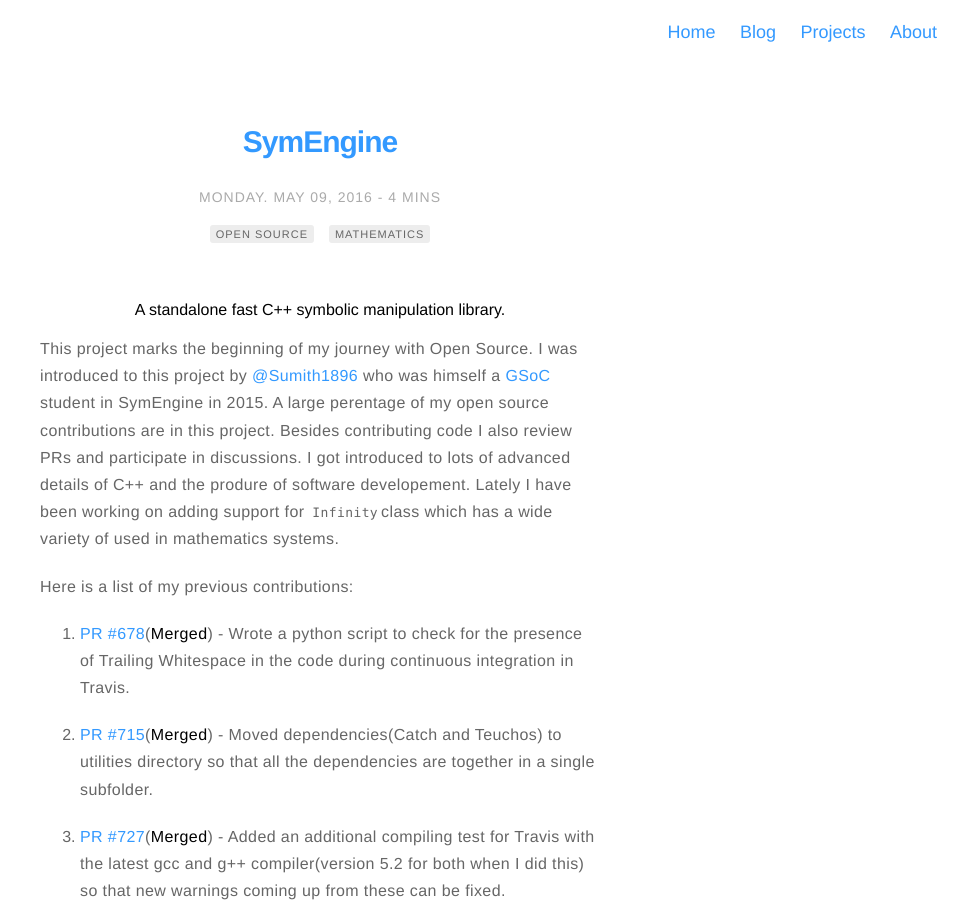
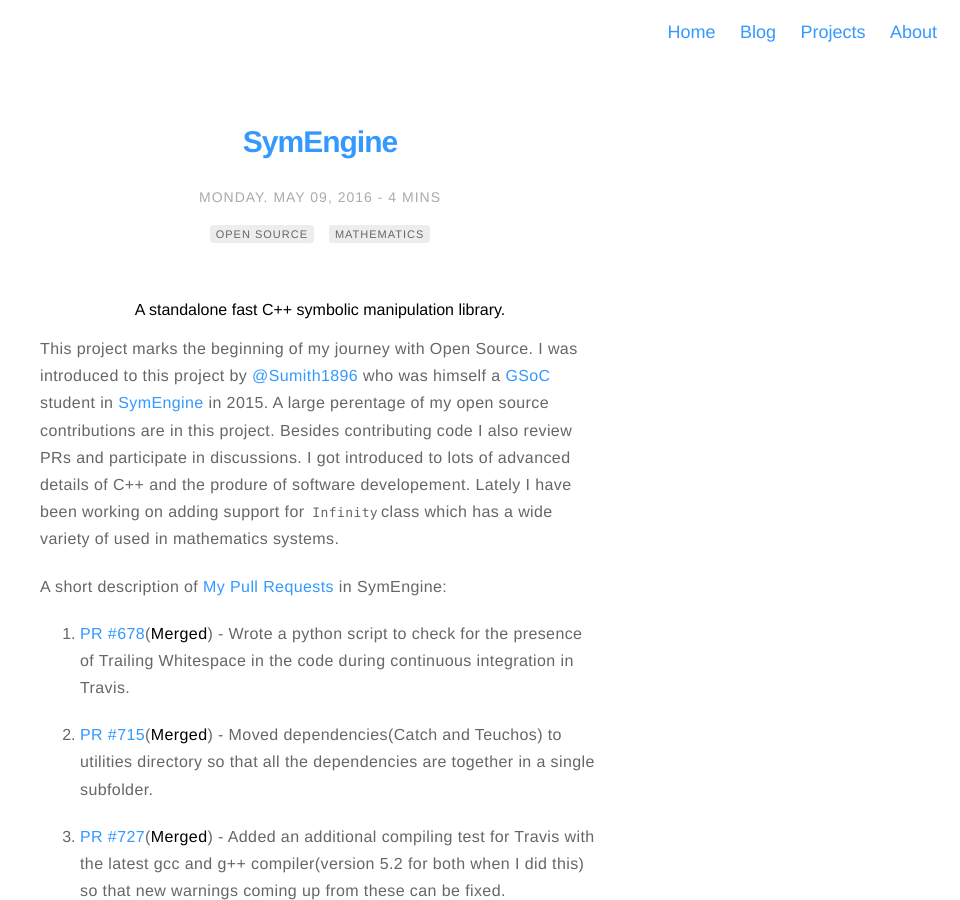
Before and after one commit to CodeMaxx/CodeMaxx.github.io, a Jekyll site: the page built from _posts/2016-05-10-SymEngine.md, in a window 1280 px wide and 900 px high. Shown: the whole window, without its empty margins (320-1280 px from the left). Built offline with Jekyll 4.4.1, drawn with Linux system fonts in a browser that asks for light colours; comment, search, counter and statistics services are not loaded.

Commit message:
Add links to Symengine

```diff
--- a/_posts/2016-05-10-SymEngine.md
+++ b/_posts/2016-05-10-SymEngine.md
@@ -11,9 +11,9 @@
 
 <center>A standalone fast C++ symbolic manipulation library.</center>
 
-This project marks the beginning of my journey with Open Source. I was introduced to this project by [@Sumith1896](https://github.com/Sumith1896) who was himself a [GSoC](https://summerofcode.withgoogle.com/) student in SymEngine in 2015. A large perentage of my open source contributions are in this project. Besides contributing code I also review PRs and participate in discussions. I got introduced to lots of advanced details of C++ and the produre of software developement. Lately I have been working on adding support for `Infinity`class which has a wide variety of used in mathematics systems.
+This project marks the beginning of my journey with Open Source. I was introduced to this project by [@Sumith1896](https://github.com/Sumith1896) who was himself a [GSoC](https://summerofcode.withgoogle.com/) student in [SymEngine](https://github.com/symengine/symengine/) in 2015. A large perentage of my open source contributions are in this project. Besides contributing code I also review PRs and participate in discussions. I got introduced to lots of advanced details of C++ and the produre of software developement. Lately I have been working on adding support for `Infinity`class which has a wide variety of used in mathematics systems.
 
-Here is a list of my previous contributions:
+A short description of [My Pull Requests](https://github.com/symengine/symengine/pulls?q=is%3Apr+author%3ACodeMaxx+is%3Aclosed) in SymEngine:
 
 1. [PR #678](https://github.com/symengine/symengine/pull/678)(**Merged**) - Wrote a python script to check for the presence of Trailing Whitespace in the code during continuous integration in Travis.
 
```
